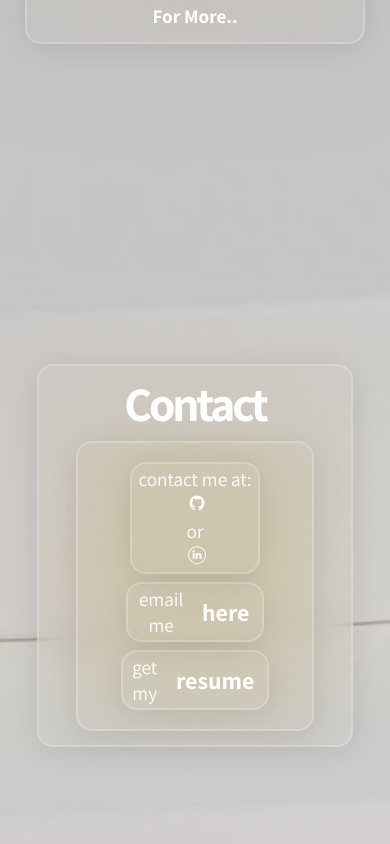
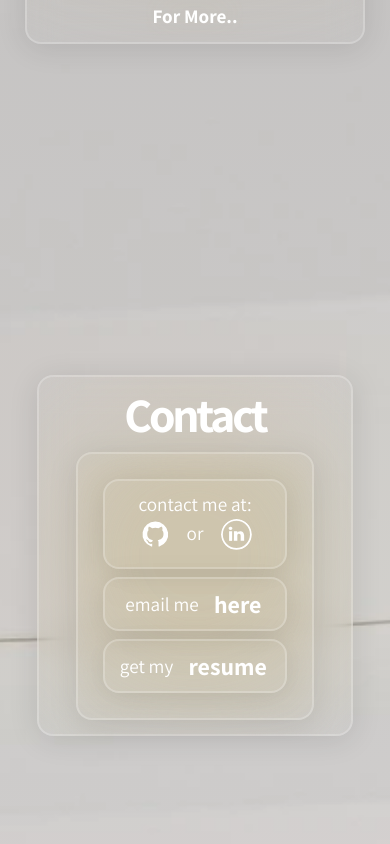
Before and after one commit to lielbidago/lielb-portfolio, a Next.js app: page / in a window 390 px wide. Shown: the part 2674-3518 px from the top of the page. Built offline with nearby package versions, Linux system fonts and the light colour scheme.

Commit message:
added further design to contact

```diff
--- a/app/_components/Header.module.scss
+++ b/app/_components/Header.module.scss
@@ -50,7 +50,6 @@
         li:hover, .menuButton:hover{
             background: rgba(255, 255, 255, 0);
             border-radius: 8px;
-            // box-shadow: 0 4px 30px rgba(0, 0, 0, 0.1);
             backdrop-filter: blur(8.8px);
             -webkit-backdrop-filter: blur(8.8px);
             border: none;
--- a/app/_components/Menu.module.scss
+++ b/app/_components/Menu.module.scss
@@ -1,8 +1,12 @@
 .MenuBg{
 
     height: 100svh;
-
-
+    position: fixed;
+    top:0px;
+    right:0px;
+    z-index: 99;
+    width:100%;
+}
     .Menu{
         width: 60%;
         height: 100%;
@@ -17,11 +21,13 @@
         right:0px;
         padding:0 4%;
         z-index: 100;
+        overflow-x: scroll;
 
         ul{
             display: flex;
             flex-direction: column;
             padding: 5%;
+
             li a{
                 font-size: 1.2em;
                 font-weight:bold;
@@ -31,6 +37,7 @@
                 padding: 10%;
                 border-right:none;
                 border-bottom: 1px solid rgba(255, 255, 255, 0.561);
+                border-right:none;
             }
 
 
@@ -41,6 +48,7 @@
                 border: 1px solid rgba(209, 213, 219, 0.3);
                 border-radius: 12px;
                 transition: 0.4s;
+                color:white;
 
             }
 
@@ -53,4 +61,3 @@
         }
 
     }
-}
--- a/app/_components/Menu.tsx
+++ b/app/_components/Menu.tsx
@@ -11,7 +11,8 @@ export default function Menu({toggleShowMenu, setTheme, theme}:MenuProps){
 
 
     return (
-        <div className={styles.MenuBg}>
+        <div>
+            <div onClick={()=>{toggleShowMenu()}} className={styles.MenuBg}></div>
             <div className={styles.Menu+' glass'}>
                 <span onClick={()=>{toggleShowMenu()}} className={styles.close}>&times;</span>
                 <div className={styles.themeContainer}>
--- a/app/page.module.scss
+++ b/app/page.module.scss
@@ -365,12 +365,40 @@ $animationSpeed: 10s;
   }
 
   .linksSection{
-    padding: 5%;
+    padding: 7%;
+    align-items: stretch;
+
     .resumeLink a, .emailLink a{
       min-width: max-content;
-      padding: 5%;
+      padding: 2%;
     }
+    .resumeLink,.emailLink{
+      padding:3%;
+    }
+    .linksDiv{
+      padding:5%;
+      display:grid;
+      line-height: 1.8rem;
+      align-items: start;
+      grid-template-areas:
+      "text text text"
+      "github or linkedin";
 
+      p{
+        grid-area: text;
+      }
+
+      span{
+        grid-area: or;
+        margin: 0;
+      }
+
+      .links{
+        width: 100%;
+      }
+
+
+    }
   }
 
   .contactContent{
--- a/app/page.tsx
+++ b/app/page.tsx
@@ -63,7 +63,8 @@ export default function Home() {
 
             <div className={styles.linksDiv+' glass'}>
               <p>contact me at:</p>
-              <a href="https://github.com/lielbidago" className={styles.links} aria-label='github link' target='_blank'><GithubSVG/></a><span className={styles.or}>or</span>
+              <a href="https://github.com/lielbidago" className={styles.links} aria-label='github link' target='_blank'><GithubSVG/></a>
+              <span className={styles.or}>or</span>
               <a href="https://www.linkedin.com/in/liel-bidago/" className={styles.links} aria-label='linkedin link' target='_blank'><LinkedinSVG/></a>
             </div>
             <div className={styles.emailLink+' glass'}>
```
